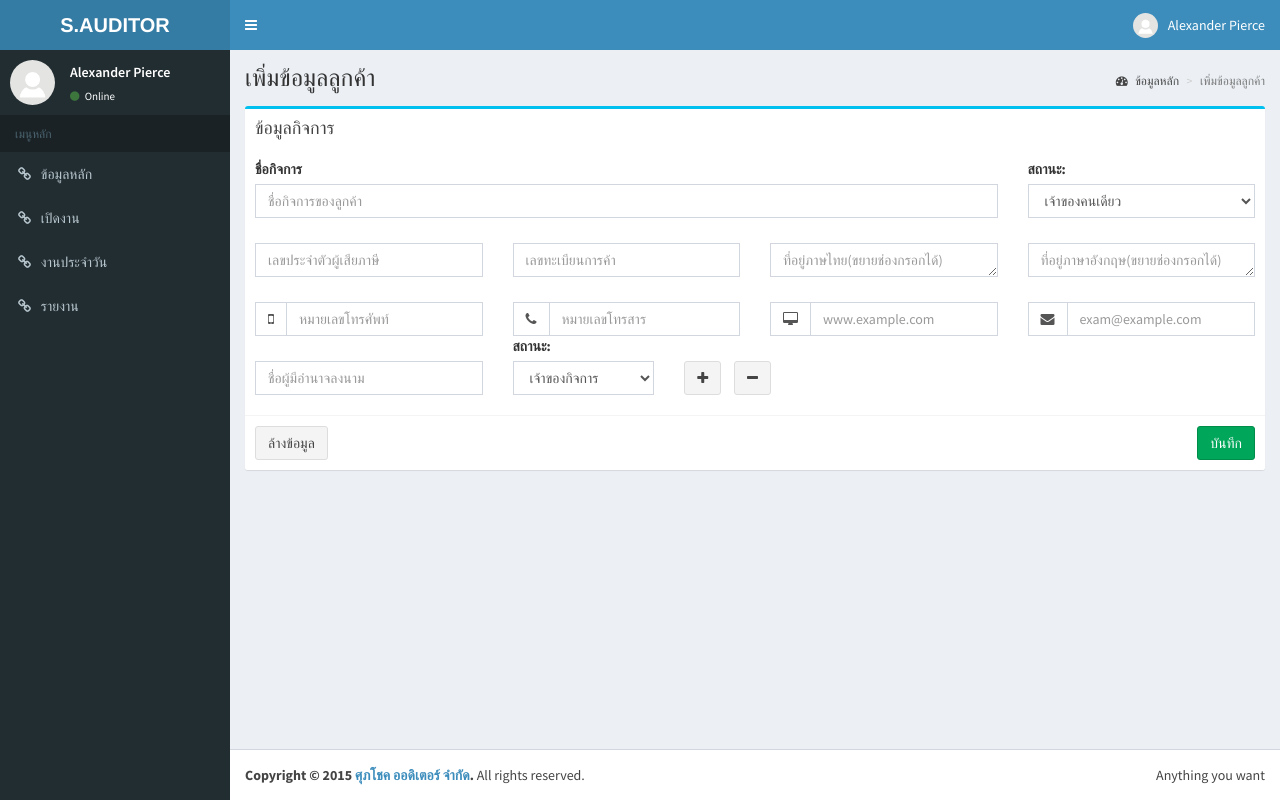
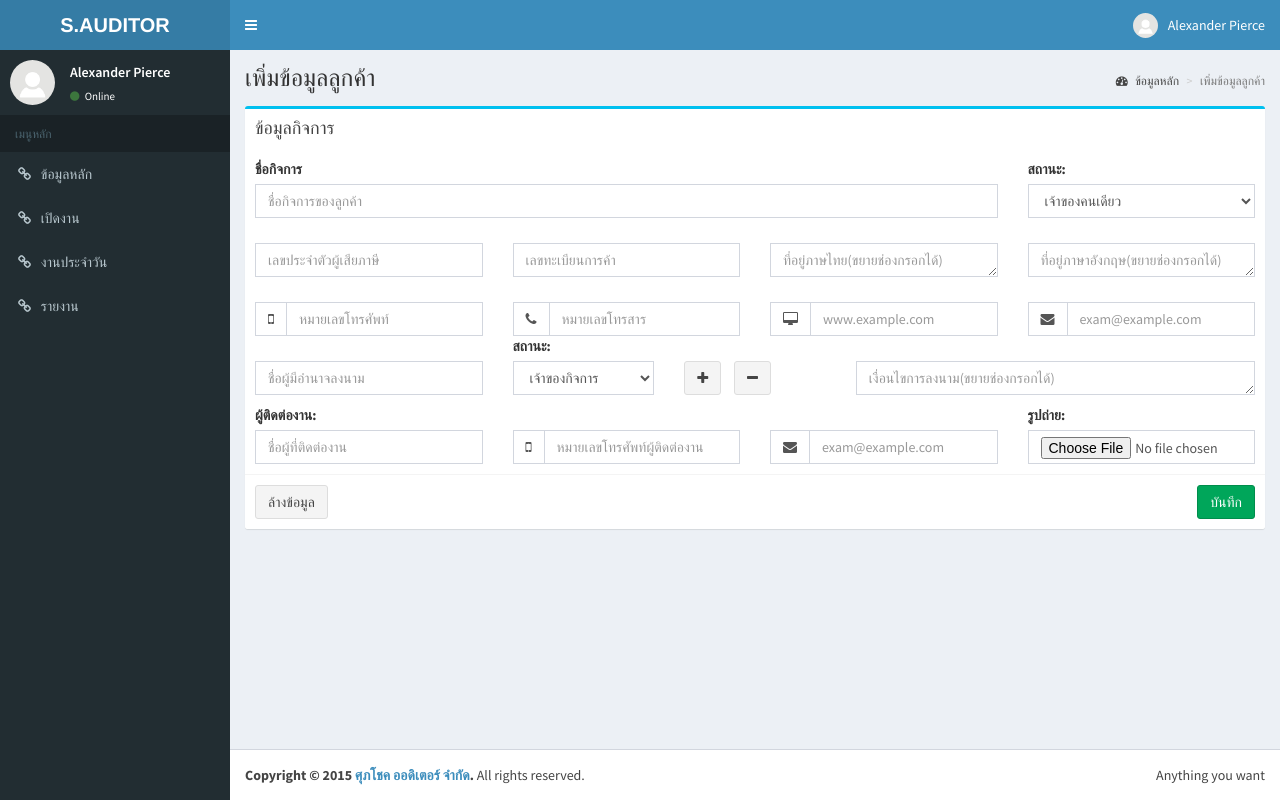
Before and after one commit to thesis-cpe/spch1, a PHP site: page /add-customer.php in a window 1280 px wide. Run offline with PHP 8.4, Linux system fonts and the light colour scheme; some libraries are stand-ins or nearby versions.

Commit message:
น.ฟอร์มเพิ่มลูกค้า ก่อนใส่ แผนที่

```diff
--- a/add-customer.php
+++ b/add-customer.php
@@ -168,7 +168,7 @@ scratch. This page gets rid of all links and provides the needed markup only.
                                         <div class="input-group-addon">
                                             <i class="fa fa-envelope"></i>
                                         </div>
-                                        <input name="txtCusMail" type="text" class="form-control" placeholder="exam@example.com">
+                                        <input name="txtCusMail" type="email" class="form-control" placeholder="exam@example.com">
                                     </div>
                                 </div>
                             </div>
@@ -195,12 +195,44 @@ scratch. This page gets rid of all links and provides the needed markup only.
 
                                 <div class="col-sm-2">
                                     <label>&nbsp;</label>
-                                  <ul class="list-inline">
+                                    <ul class="list-inline">
                                         <li><button id="btnAdd" name="btnAdd" class="btn btn-block btn-default btm-sm"><span class="fa fa-plus"></span></button></li>
                                         <li><button id="btnDel" name="btnDel" class="btn btn-block btn-default btm-sm"><span class="fa fa-minus"></span></button></li>
                                     </ul>
                                 </div>
+                                <div class="col-sm-5">
+                                    <label>&nbsp;</label>
+                                    <textarea name="txtConditionNam" class="form-control" cols="1" rows="1" placeholder="เงื่อนไขการลงนาม(ขยายช่องกรอกได้)"></textarea>
+                                </div>
+                            </div>
 
+                            <div class="row">
+                                <div class="col-sm-3">
+                                    <label>ผู้ติดต่องาน:</label>
+                                    <input class="form-control" name="txtContractName" type="text" placeholder="ชื่อผู้ที่ติดต่องาน"/>
+                                </div>
+                                <div class="col-md-3">
+                                    <label>&nbsp;</label>
+                                    <div class="input-group">
+                                        <div class="input-group-addon">
+                                            <i class="fa fa-mobile-phone"></i>
+                                        </div>
+                                        <input name="txtContractTel" type="text" class="form-control" placeholder="หมายเลขโทรศัพท์ผู้ติดต่องาน"/>
+                                    </div>
+                                </div>
+                                <div class="col-md-3">
+                                    <label>&nbsp;</label>
+                                    <div class="input-group">
+                                        <div class="input-group-addon">
+                                            <i class="fa fa-envelope"></i>
+                                        </div>
+                                        <input name="txtContractMail" type="email" class="form-control" placeholder="exam@example.com"/>
+                                    </div>
+                                </div>
+                                <div class="col-md-3">
+                                       <label>รูปถ่าย:</label>
+                                       <input type="file" class="form-control" name="fileImgCustomer">
+                                </div>
                             </div>
                         </div>
                         <!--Div Footer-->
```
